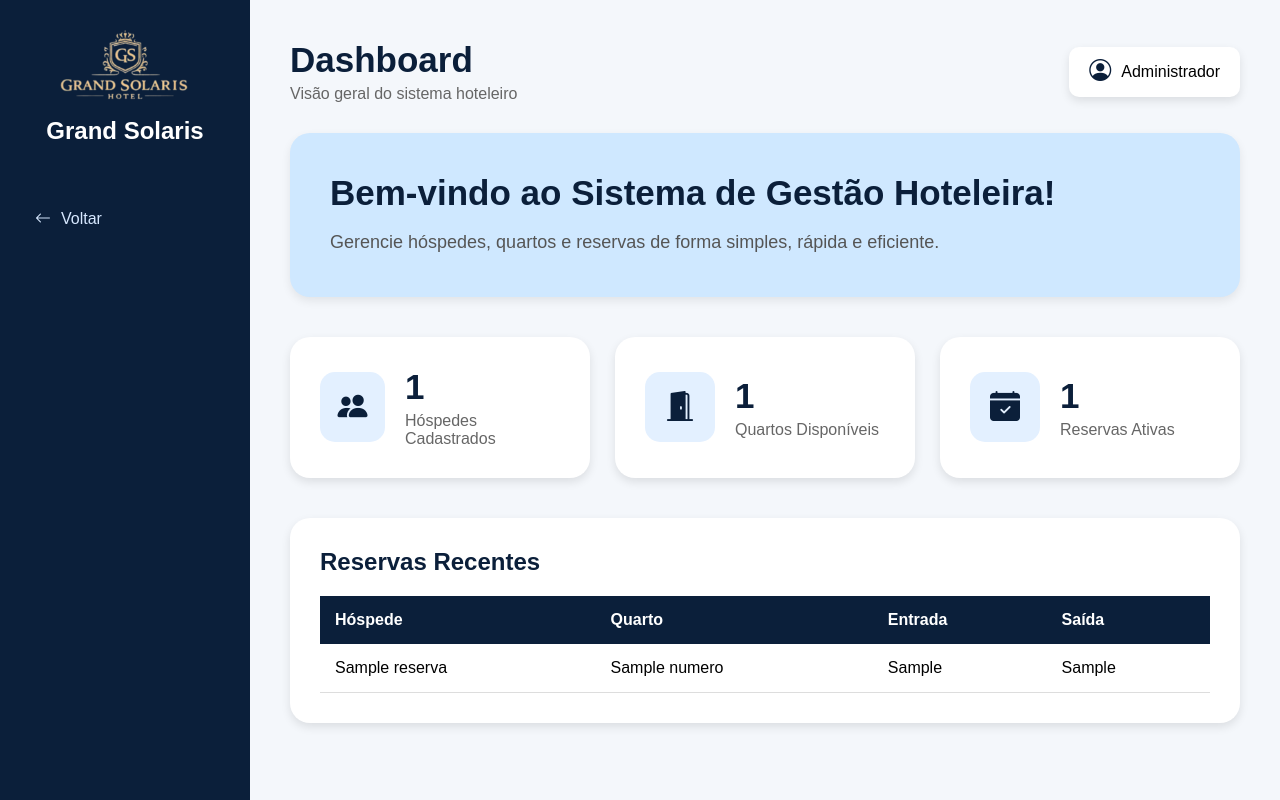
After one commit to Melhores-da-Sala/gestao-hotel, a FastAPI app: template templates/dashboard.html in a window 1280 px wide. The commit adds this page. Run offline with FastAPI, Linux system fonts and the light colour scheme; the template is opened without the code that fills it: most values are stand-ins (such as "Sample title", 1, 10 or a date in 2020); parts of the project's set-up code (start-up, migrations or seed data) failed here and were passed over.

Commit message:
dashboard e app.py feito

```diff
--- a/app.py
+++ b/app.py
@@ -0,0 +1,211 @@
+from fastapi import FastAPI, Form, Request
+from fastapi.responses import HTMLResponse, RedirectResponse
+from fastapi.staticfiles import StaticFiles
+from fastapi.templating import Jinja2Templates
+from datetime import date
+from model import *
+
+app = FastAPI()
+
+app.mount("/static", StaticFiles(directory="static"), name="static")
+
+templates = Jinja2Templates(directory="templates")
+
+# ──────────────────────────────────────────
+# PÁGINA INICIAL
+# ──────────────────────────────────────────
+@app.get("/", response_class=HTMLResponse)
+async def home(request: Request):
+    hospedes = consulta_hospedes()
+    quartos = consulta_quartos()
+    reservas = consulta_reservas()
+
+    reservas_ativas = [r for r in reservas if r['data_saida'] >= date.today()]
+
+    return templates.TemplateResponse(
+        request=request,
+        name="index.html",
+        context={
+            "total_hospedes": len(hospedes),
+            "total_quartos": len(quartos),
+            "reservas_ativas": len(reservas_ativas)
+        }
+    )
+
+# ──────────────────────────────────────────
+# ROTAS DE HÓSPEDES
+# ──────────────────────────────────────────
+@app.get("/hospedes", response_class=HTMLResponse)
+async def listar_hospedes(request: Request):
+    hospedes = consulta_hospedes()
+    return templates.TemplateResponse(
+        request=request,
+        name="hospedes.html",
+        context={"hospedes": hospedes}
+    )
+
+@app.get("/add_hospede", response_class=HTMLResponse)
+async def pagina_add_hospede(request: Request):
+    return templates.TemplateResponse(
+        request=request,
+        name="form_hospede.html",
+        context={}
+    )
+
+@app.post("/add_hospede")
+async def adicionar_hospede(
+    nome: str = Form(...),
+    email: str = Form(None),
+    telefone: str = Form(None),
+    cpf: str = Form(None)
+):
+    add_hospede(nome, email, telefone, cpf)
+    return RedirectResponse(url="/hospedes", status_code=303)
+
+@app.get("/edit_hospede/{id}", response_class=HTMLResponse)
+async def pagina_edit_hospede(request: Request, id: int):
+    hospede = consulta_hospede_id(id)
+    return templates.TemplateResponse(
+        request=request,
+        name="form_hospede.html",
+        context={"hospede": hospede}
+    )
+
+@app.post("/edit_hospede/{id}")
+async def editar_hospede(
+    id: int,
+    nome: str = Form(...),
+    email: str = Form(None),
+    telefone: str = Form(None),
+    cpf: str = Form(None)
+):
+    update_hospede(id, nome, email, telefone, cpf)
+    return RedirectResponse(url="/hospedes", status_code=303)
+
+@app.get("/delete_hospede/{id}")
+async def deletar_hospede(id: int):
+    delete_hospede(id)
+    return RedirectResponse(url="/hospedes", status_code=303)
+
+# ──────────────────────────────────────────
+# ROTAS DE QUARTOS
+# ──────────────────────────────────────────
+@app.get("/quartos", response_class=HTMLResponse)
+async def listar_quartos(request: Request):
+    quartos = consulta_quartos()
+    return templates.TemplateResponse(
+        request=request,
+        name="quartos.html",
+        context={"quartos": quartos}
+    )
+
+@app.get("/add_quarto", response_class=HTMLResponse)
+async def pagina_add_quarto(request: Request):
+    return templates.TemplateResponse(
+        request=request,
+        name="form_quarto.html",
+        context={}
+    )
+
+@app.post("/add_quarto")
+async def adicionar_quarto(
+    numero: str = Form(...),
+    tipo: str = Form(...),
+    valor_diaria: float = Form(...),
+    status: str = Form(...)
+):
+    add_quarto(numero, tipo, valor_diaria, status)
+    return RedirectResponse(url="/quartos", status_code=303)
+
+@app.get("/edit_quarto/{id}", response_class=HTMLResponse)
+async def pagina_edit_quarto(request: Request, id: int):
+    quarto = consulta_quarto_id(id)
+    return templates.TemplateResponse(
+        request=request,
+        name="form_quarto.html",
+        context={"quarto": quarto}
+    )
+
+@app.post("/edit_quarto/{id}")
+async def editar_quarto(
+    id: int,
+    numero: str = Form(...),
+    tipo: str = Form(...),
+    valor_diaria: float = Form(...),
+    status: str = Form(...)
+):
+    update_quarto(id, numero, tipo, valor_diaria, status)
+    return RedirectResponse(url="/quartos", status_code=303)
+
+@app.get("/delete_quarto/{id}")
+async def deletar_quarto(id: int):
+    delete_quarto(id)
+    return RedirectResponse(url="/quartos", status_code=303)
+
+# ──────────────────────────────────────────
+# ROTAS DE RESERVAS
+# ──────────────────────────────────────────
+@app.get("/reservas", response_class=HTMLResponse)
+async def listar_reservas(request: Request):
+    reservas = consulta_reservas()
+    return templates.TemplateResponse(
+        request=request,
+        name="reservas.html",
+        context={"reservas": reservas}
+    )
+
+@app.get("/reserva/{id}", response_class=HTMLResponse)
+async def visualizar_reserva(request: Request, id: int):
+    reserva = consulta_reserva_id(id)
+    return templates.TemplateResponse(
+        request=request,
+        name="reserva_detalhe.html",
+        context={"reserva": reserva}
+    )
+
+@app.get("/add_reserva", response_class=HTMLResponse)
+async def pagina_add_reserva(request: Request):
+    hospedes = consulta_hospedes()
+    quartos = consulta_quartos()
+    return templates.TemplateResponse(
+        request=request,
+        name="form_reserva.html",
+        context={"hospedes": hospedes, "quartos": quartos}
+    )
+
+@app.post("/add_reserva")
+async def adicionar_reserva(
+    hospede_id: int = Form(...),
+    quarto_id: int = Form(...),
+    data_entrada: str = Form(...),
+    data_saida: str = Form(...)
+):
+    add_reserva(hospede_id, quarto_id, data_entrada, data_saida)
+    return RedirectResponse(url="/reservas", status_code=303)
+
+@app.get("/edit_reserva/{id}", response_class=HTMLResponse)
+async def pagina_edit_reserva(request: Request, id: int):
+    reserva = consulta_reserva_id(id)
+    hospedes = consulta_hospedes()
+    quartos = consulta_quartos()
+    return templates.TemplateResponse(
+        request=request,
+        name="form_reserva.html",
+        context={"reserva": reserva, "hospedes": hospedes, "quartos": quartos}
+    )
+
+@app.post("/edit_reserva/{id}")
+async def editar_reserva(
+    id: int,
+    hospede_id: int = Form(...),
+    quarto_id: int = Form(...),
+    data_entrada: str = Form(...),
+    data_saida: str = Form(...)
+):
+    update_reserva(id, hospede_id, quarto_id, data_entrada, data_saida)
+    return RedirectResponse(url="/reservas", status_code=303)
+
+@app.get("/delete_reserva/{id}")
+async def deletar_reserva(id: int):
+    delete_reserva(id)
+    return RedirectResponse(url="/reservas", status_code=303)
--- a/static/css/style.css
+++ b/static/css/style.css
@@ -20,11 +20,12 @@ body {
 
     background-color: #0b1f3a;
 
-    padding: 30px 20px;
+    position: fixed;
 
-    position: fixed;
     left: 0;
     top: 0;
+
+    padding: 30px 20px;
 }
 
 .logo-area {
@@ -34,7 +35,7 @@ body {
 }
 
 .logo-area img {
-    width: 200px;
+    width: 140px;
 }
 
 .logo-area h2 {
@@ -47,7 +48,7 @@ body {
     display: flex;
     flex-direction: column;
 
-    gap: 20px;
+    gap: 15px;
 }
 
 .sidebar nav a {
@@ -60,10 +61,17 @@ body {
     border-radius: 10px;
 
     transition: 0.3s;
+
+    display: flex;
+    align-items: center;
+
+    gap: 10px;
 }
 
 .sidebar nav a:hover {
     background-color: #16345d;
+
+    transform: translateX(5px);
 }
 
 /* MAIN */
@@ -76,51 +84,93 @@ main {
     padding: 40px;
 }
 
-/* BANNER */
+/* TOPBAR */
 
-main .banner {
-    width: 100%;
+.topbar {
+    display: flex;
 
-    padding: 40px;
+    justify-content: space-between;
+    align-items: center;
 
-    background-color: #c3e3ff;
+    margin-bottom: 30px;
+}
 
-    border-radius: 15px;
+.topbar h1 {
+    color: #0b1f3a;
 
-    text-align: center;
+    font-size: 35px;
+}
+
+.topbar p {
+    color: #666;
+
+    margin-top: 5px;
+}
+
+.admin {
+    display: flex;
+    align-items: center;
+
+    gap: 10px;
+
+    background-color: white;
+
+    padding: 12px 20px;
+
+    border-radius: 10px;
 
     box-shadow: 0px 4px 10px rgba(0, 0, 0, 0.1);
 }
 
-main .banner .titulo {
-    font-size: 36px;
+.admin i {
+    font-size: 22px;
 
     color: #0b1f3a;
-
-    margin-bottom: 20px;
 }
 
-main .banner p {
+/* BANNER */
+
+.banner {
+    background-color: #cfe8ff;
+
+    padding: 40px;
+
+    border-radius: 20px;
+
+    margin-bottom: 40px;
+
+    box-shadow: 0px 4px 10px rgba(0, 0, 0, 0.08);
+}
+
+.banner .titulo {
+    color: #0b1f3a;
+
+    font-size: 35px;
+
+    margin-bottom: 15px;
+}
+
+.banner p {
+    color: #555;
+
     font-size: 18px;
-
-    color: #555;
 
     line-height: 1.6;
 }
 
 /* CARDS */
 
-main .cards {
-    margin-top: 40px;
-
+.cards {
     display: flex;
 
     gap: 25px;
 
     flex-wrap: wrap;
+
+    margin-bottom: 40px;
 }
 
-main .cards .card {
+.card {
     flex: 1;
 
     min-width: 250px;
@@ -129,31 +179,97 @@ main .cards .card {
 
     padding: 30px;
 
-    border-radius: 15px;
+    border-radius: 20px;
 
-    text-align: center;
+    display: flex;
+    align-items: center;
+
+    gap: 20px;
 
     box-shadow: 0px 4px 10px rgba(0, 0, 0, 0.1);
 
     transition: 0.3s;
 }
 
-main .cards .card:hover {
+.card:hover {
     transform: translateY(-5px);
 
-    box-shadow: 0px 6px 15px rgba(0, 0, 0, 0.15);
+    box-shadow: 0px 8px 20px rgba(0, 0, 0, 0.15);
 }
 
-main .cards .card h2 {
-    font-size: 45px;
+.card .icon {
+    width: 70px;
+    height: 70px;
+
+    background-color: #e3f0ff;
+
+    border-radius: 15px;
+
+    display: flex;
+    justify-content: center;
+    align-items: center;
+}
+
+.card .icon i {
+    font-size: 30px;
 
     color: #0b1f3a;
-
-    margin-bottom: 10px;
 }
 
-main .cards .card p {
-    font-size: 18px;
+.card h2 {
+    font-size: 35px;
 
+    color: #0b1f3a;
+}
+
+.card p {
     color: #666;
+
+    margin-top: 5px;
 }
+
+/* RESERVAS RECENTES */
+
+.reservas-recentes {
+    background-color: white;
+
+    padding: 30px;
+
+    border-radius: 20px;
+
+    box-shadow: 0px 4px 10px rgba(0, 0, 0, 0.1);
+}
+
+.reservas-recentes h2 {
+    color: #0b1f3a;
+
+    margin-bottom: 20px;
+}
+
+/* TABELA */
+
+table {
+    width: 100%;
+
+    border-collapse: collapse;
+}
+
+table th {
+    background-color: #0b1f3a;
+
+    color: white;
+
+    padding: 15px;
+
+    text-align: left;
+}
+
+table td {
+    padding: 15px;
+
+    border-bottom: 1px solid #ddd;
+}
+
+table tr:hover {
+    background-color: #f4f7fb;
+}
--- /dev/null
+++ b/templates/dashboard.html
@@ -0,0 +1,147 @@
+<!DOCTYPE html>
+<html lang="pt-br">
+<head>
+    <meta charset="UTF-8">
+    <meta name="viewport" content="width=device-width, initial-scale=1.0">
+
+    <link rel="stylesheet" href="/static/css/style.css">
+
+    <link rel="stylesheet"
+    href="https://cdn.jsdelivr.net/npm/bootstrap-icons@1.11.3/font/bootstrap-icons.min.css">
+
+    <title>Dashboard Grand Solaris</title>
+</head>
+
+<body>
+
+    <aside class="sidebar">
+
+        <div class="logo-area">
+            <img src="/static/assets/logo_hotel.png" alt="Logo Hotel">
+
+            <h2>Grand Solaris</h2>
+        </div>
+
+        <nav>
+
+            <a href="javascript:history.back()">
+                <i class="bi bi-arrow-left"></i>
+                Voltar
+            </a>
+
+        </nav>
+
+    </aside>
+
+    <main>
+
+        <!-- TOPO -->
+
+        <header class="topbar">
+
+            <div>
+                <h1>Dashboard</h1>
+                <p>Visão geral do sistema hoteleiro</p>
+            </div>
+
+            <div class="admin">
+                <i class="bi bi-person-circle"></i>
+                <span>Administrador</span>
+            </div>
+
+        </header>
+
+        <!-- BANNER -->
+
+        <section class="banner">
+
+            <h1 class="titulo">
+                Bem-vindo ao Sistema de Gestão Hoteleira!
+            </h1>
+
+            <p>
+                Gerencie hóspedes, quartos e reservas
+                de forma simples, rápida e eficiente.
+            </p>
+
+        </section>
+
+        <!-- CARDS -->
+
+        <section class="cards">
+
+            <div class="card">
+
+                <div class="icon">
+                    <i class="bi bi-people-fill"></i>
+                </div>
+
+                <div>
+                    <h2>{{ total_hospedes }}</h2>
+                    <p>Hóspedes Cadastrados</p>
+                </div>
+
+            </div>
+
+            <div class="card">
+
+                <div class="icon">
+                    <i class="bi bi-door-open-fill"></i>
+                </div>
+
+                <div>
+                    <h2>{{ total_quartos }}</h2>
+                    <p>Quartos Disponíveis</p>
+                </div>
+
+            </div>
+
+            <div class="card">
+
+                <div class="icon">
+                    <i class="bi bi-calendar-check-fill"></i>
+                </div>
+
+                <div>
+                    <h2>{{ total_reservas }}</h2>
+                    <p>Reservas Ativas</p>
+                </div>
+
+            </div>
+
+        </section>
+
+        <!-- TABELA -->
+
+        <section class="reservas-recentes">
+
+            <h2>Reservas Recentes</h2>
+
+            <table>
+
+                <tr>
+                    <th>Hóspede</th>
+                    <th>Quarto</th>
+                    <th>Entrada</th>
+                    <th>Saída</th>
+                </tr>
+
+                {% for reserva in reservas %}
+
+                <tr>
+                    <td>{{ reserva.nome }}</td>
+                    <td>{{ reserva.numero }}</td>
+                    <td>{{ reserva.data_entrada }}</td>
+                    <td>{{ reserva.data_saida }}</td>
+                </tr>
+
+                {% endfor %}
+
+            </table>
+
+        </section>
+
+    </main>
+
+</body>
+</html>
```
